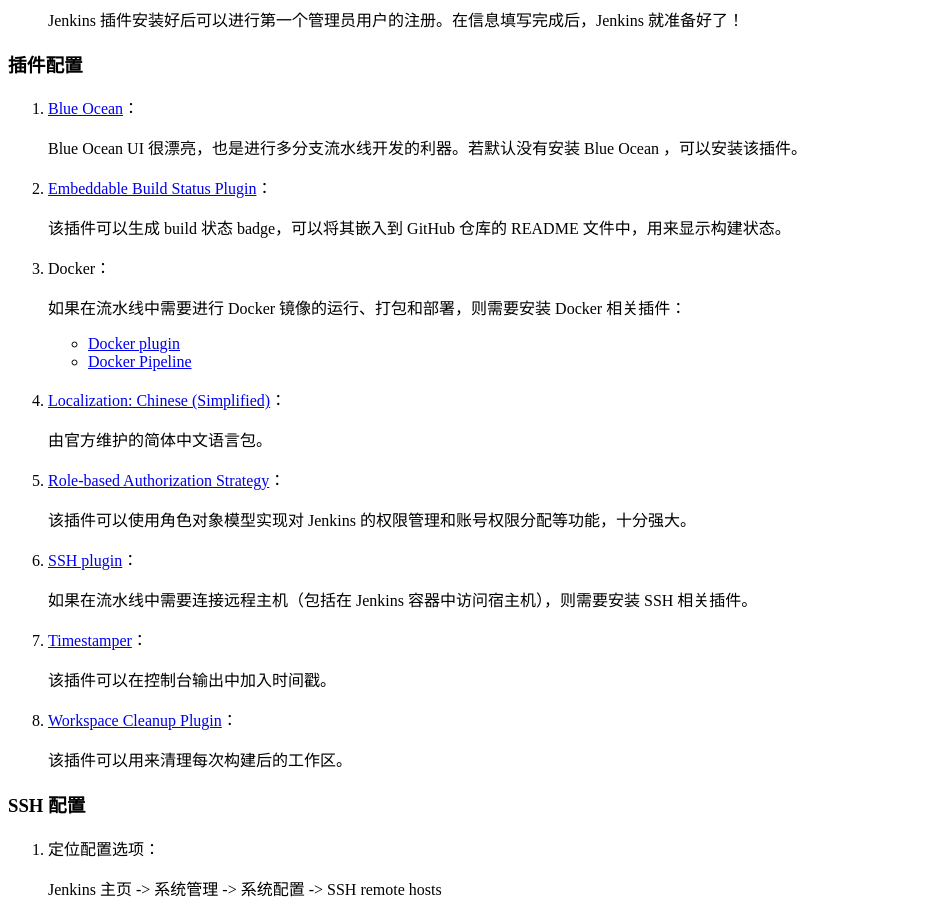
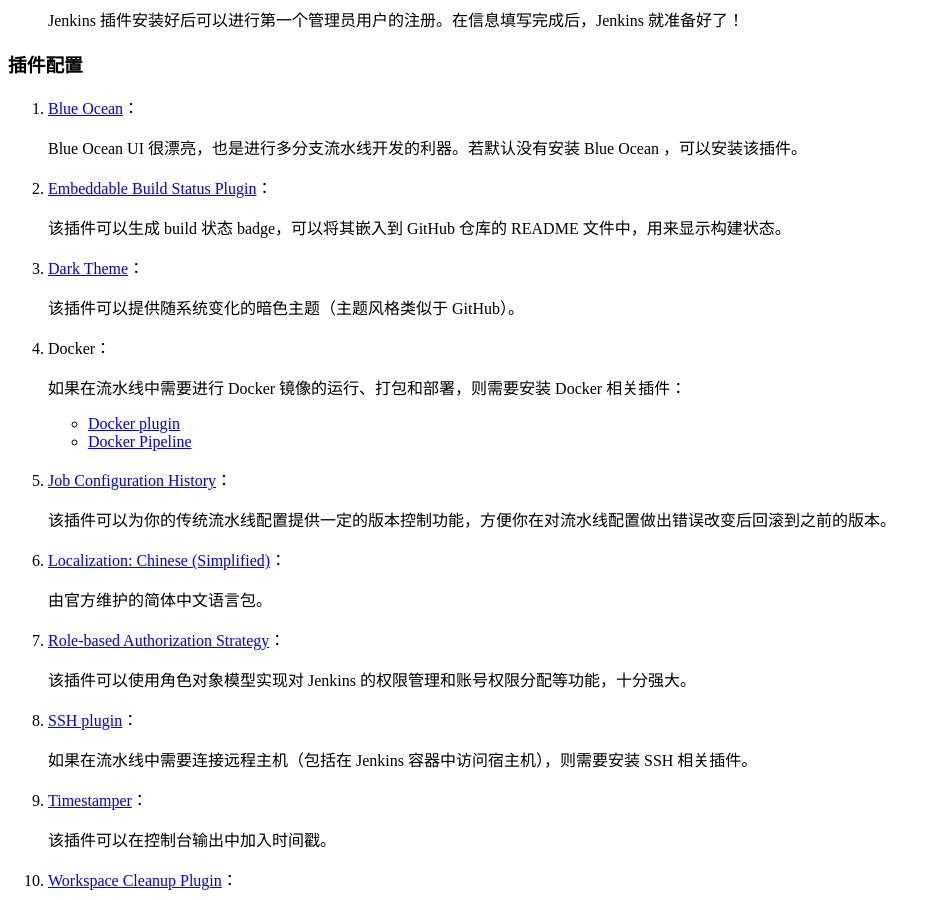
Before and after one commit to Hyperzsb/blog, a Jekyll site: the page built from _posts/2020-07-03-jenkins-init.md, in a window 1280 px wide and 900 px high, scrolled down 11538 px. Shown: the whole window, without its empty margins (0-941 px from the left). Built offline with Jekyll 4.4.1, drawn with Linux system fonts in a browser that asks for light colours; comment, search, counter and statistics services are not loaded.

Commit message:
[post]Update 2020-07-03-jenkins-init

```diff
--- a/_posts/2020-07-03-jenkins-init.md
+++ b/_posts/2020-07-03-jenkins-init.md
@@ -273,30 +273,38 @@
 
    该插件可以生成 build 状态 badge，可以将其嵌入到 GitHub 仓库的 README 文件中，用来显示构建状态。
 
-3. Docker：
+3. [Dark Theme](https://plugins.jenkins.io/dark-theme/)：
+
+   该插件可以提供随系统变化的暗色主题（主题风格类似于 GitHub）。
+
+4. Docker：
 
    如果在流水线中需要进行 Docker 镜像的运行、打包和部署，则需要安装 Docker 相关插件：
 
    - [Docker plugin](https://plugins.jenkins.io/docker-plugin)
    - [Docker Pipeline](https://plugins.jenkins.io/docker-workflow)
 
-4. [Localization: Chinese (Simplified)](https://plugins.jenkins.io/localization-zh-cn)：
+5. [Job Configuration History](https://plugins.jenkins.io/jobConfigHistory/)：
+
+   该插件可以为你的传统流水线配置提供一定的版本控制功能，方便你在对流水线配置做出错误改变后回滚到之前的版本。
+
+6. [Localization: Chinese (Simplified)](https://plugins.jenkins.io/localization-zh-cn)：
 
    由官方维护的简体中文语言包。
 
-5. [Role-based Authorization Strategy](https://plugins.jenkins.io/role-strategy)：
+7. [Role-based Authorization Strategy](https://plugins.jenkins.io/role-strategy)：
 
    该插件可以使用角色对象模型实现对 Jenkins 的权限管理和账号权限分配等功能，十分强大。
 
-6. [SSH plugin](https://plugins.jenkins.io/ssh)：
+8. [SSH plugin](https://plugins.jenkins.io/ssh)：
 
    如果在流水线中需要连接远程主机（包括在 Jenkins 容器中访问宿主机），则需要安装 SSH 相关插件。
 
-7. [Timestamper](https://plugins.jenkins.io/timestamper)：
+9. [Timestamper](https://plugins.jenkins.io/timestamper)：
 
    该插件可以在控制台输出中加入时间戳。
 
-8. [Workspace Cleanup Plugin](https://plugins.jenkins.io/ws-cleanup)：
+10. [Workspace Cleanup Plugin](https://plugins.jenkins.io/ws-cleanup)：
 
    该插件可以用来清理每次构建后的工作区。
 
```
